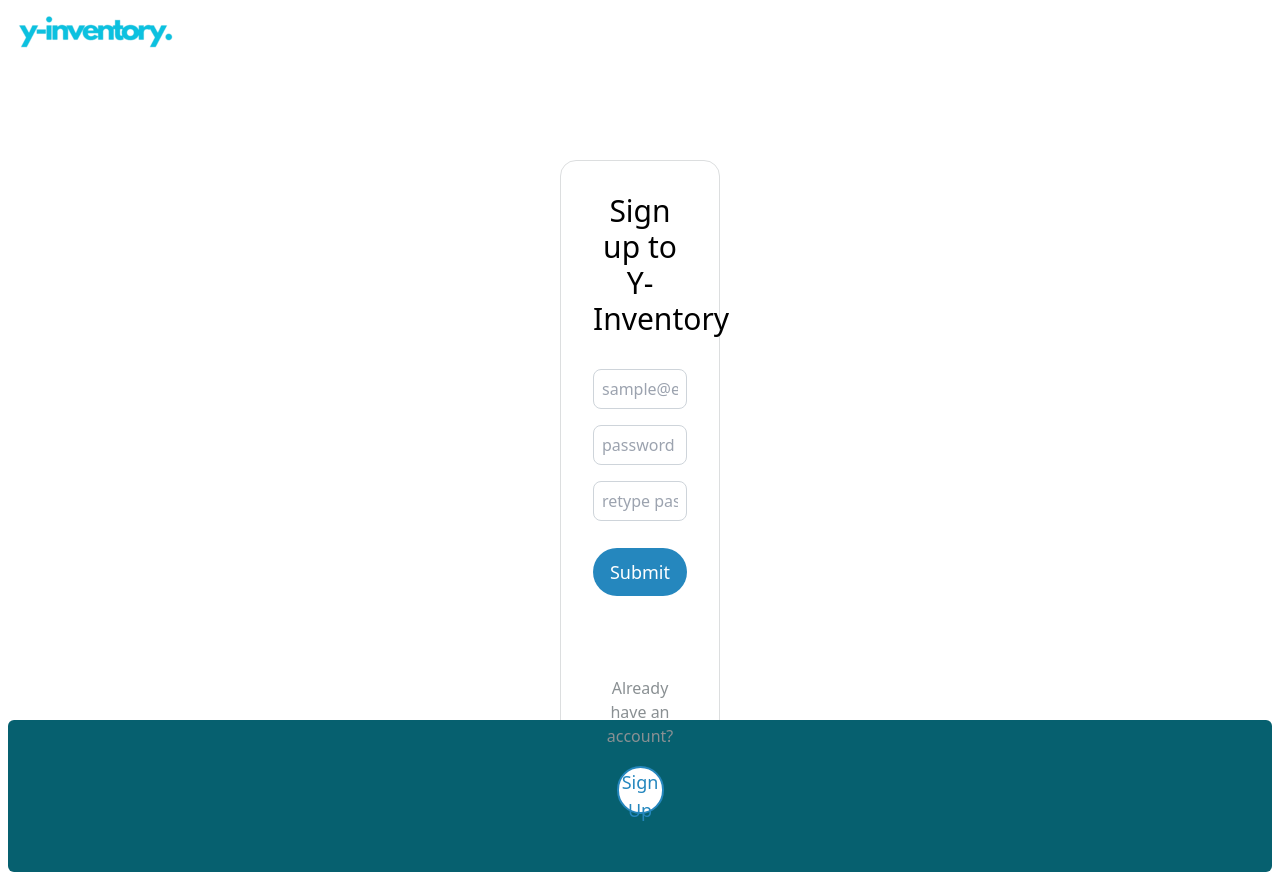
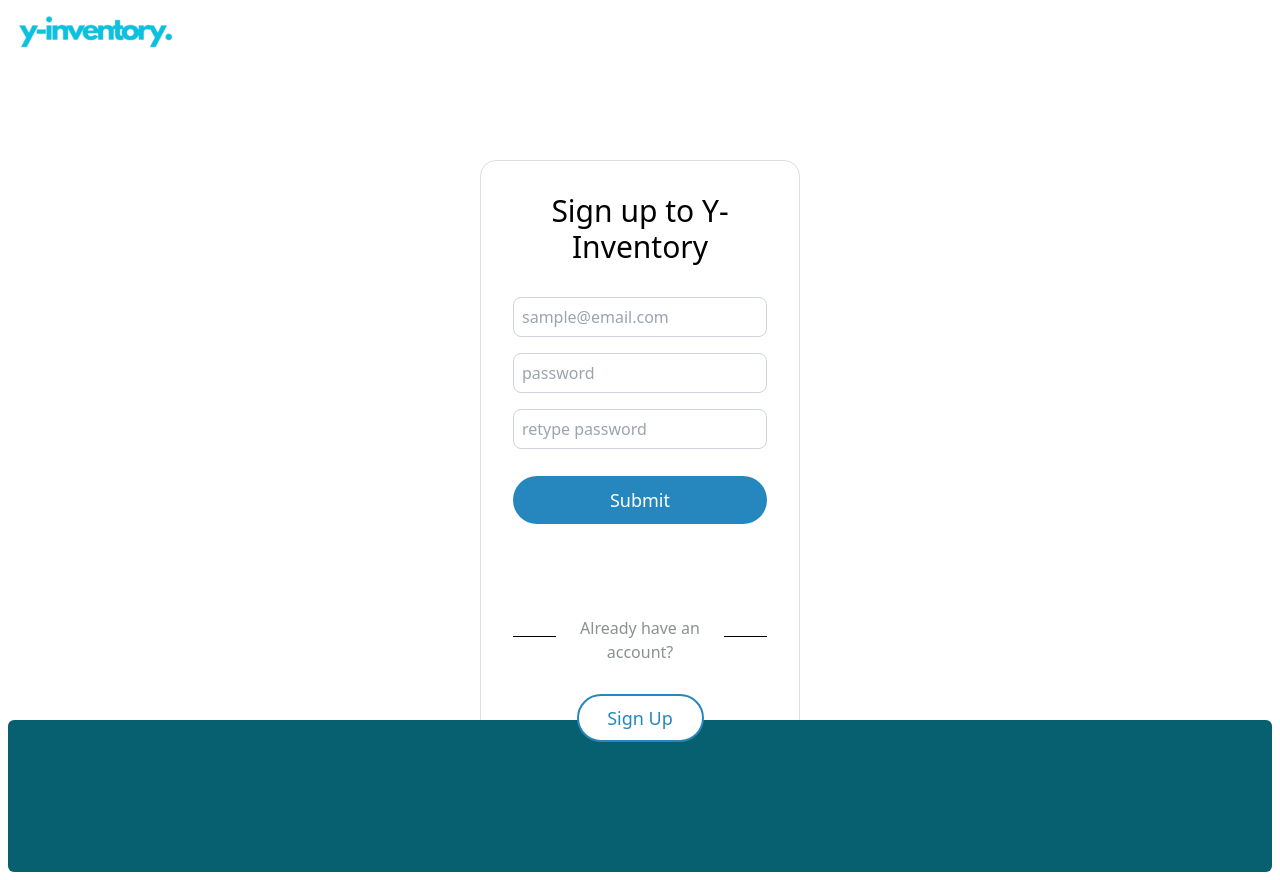
Before and after one commit to patrickeugenesacueza/y-inventory, a React (Vite) app in the folder inventory/: page /signup in a window 1280 px wide. Built offline with nearby package versions, Linux system fonts and the light colour scheme.

Commit message:
Update: SignUp.jsx

```diff
--- a/inventory/src/Pages/Login.jsx
+++ b/inventory/src/Pages/Login.jsx
@@ -1,26 +1,54 @@
-import React from "react";
+import React, { useState } from "react";
 import Input from "../components/Input";
 import Button from "../components/Button";
 import AccountSeperator from "../components/AccountSeperatorLogin";
 import { Link } from "react-router-dom";
+import {auth} from "../firebase";
+import { signInWithCredential, signInWithEmailAndPassword } from "firebase/auth";
+
+
 export default function Login() {
+  const [email, setEmail] = useState("");
+  const [password, setPassword] = useState("");
+
+  const signIn = (e) => {
+      e.preventDefault();
+      signInWithEmailAndPassword(auth, email, password)
+      .then((userCredential) =>{
+        console.log(userCredential);
+      })
+      .catch((error) => {
+        console.log(error);
+      })
+  };
+
   return (
     <>
       <div className="h-[90vh] text-center py-[10em] md:pb-[1em] px-[1em] md:px-[15em] lg:px-[20em] xl:px-[30em] 2xl:px-[40em] ">
         <div className="md:border-[1.5px] md:border-[#b8cbd4] md:p-[2em] md:rounded-[1em]">
           <span className="text-center text-3xl">Log in to Y-Inventory</span>
+          <form onSubmit={signIn}>
             <Input
               placeholder="sample@email.com"
-            editableClassName="h-[5vh] text-blue-500 mt-[2em]"
+              editableClassName="h-[5vh] mt-[2em]"
+              value={email}
+              onChange = {(e) => setEmail(e.target.value)}
+              type="email"
+              required
             />
             <Input
               placeholder="password"
-            editableClassName="h-[5vh] text-blue-500 mt-[1em]"
+              editableClassName="h-[5vh] mt-[1em]"
+              value={password}
+              onChange = {(e) => setPassword(e.target.value)}
+              type="password"
+              required
             />
             <Link to="/SignUp">
               <Button
                 customClass="w-full h-[6vh] bg-[#2587be] rounded-[2em] text-white font-[500] text-lg mt-[1.5em]"
                 buttonName="Submit"
+                type="Submit"
               />
               <AccountSeperator />
               <Button
@@ -28,6 +56,7 @@
                 buttonName="Sign Up"
               />
             </Link>
+          </form>
         </div>
       </div>
     </>
--- a/inventory/src/components/Button.jsx
+++ b/inventory/src/components/Button.jsx
@@ -1,12 +1,13 @@
 import React from "react";
 
 
-export default function Button(props,buttonName,customClass,value){
+export default function Button(props,buttonName,customClass,value,type){
     return(
         <>
             <button
             className={props.customClass}
             value={props.value}
+            type = {props.type}
             >
                 {props.buttonName}
             </button>
--- a/inventory/src/components/Input.jsx
+++ b/inventory/src/components/Input.jsx
@@ -1,12 +1,15 @@
 import React from "react";
 
-export default function Input({ placeholder, editableClassName }) {
+export default function Input({ placeholder, editableClassName, value, onChange, type}) {
   return (
     <>
       <div>
         <input
           className={`w-full h-5vh border-[1.5px] border-[#ced4da] px-2 rounded-lg ${editableClassName}`}
           placeholder={placeholder}
+          value = {value}
+          onChange={onChange}
+          type= {type}
           required
         />
       </div>
--- a/inventory/src/firebase.jsx
+++ b/inventory/src/firebase.jsx
@@ -1,7 +1,7 @@
-// Import the functions you need from the SDKs you need
+// firebase.jsx
+
+import { getAuth } from "firebase/auth";
 import { initializeApp } from "firebase/app";
-// TODO: Add SDKs for Firebase products that you want to use
-// https://firebase.google.com/docs/web/setup#available-libraries
 
 // Your web app's Firebase configuration
 const firebaseConfig = {
@@ -17,3 +17,5 @@
 const app = initializeApp(firebaseConfig);
 
 const auth = getAuth(app);
+
+export { auth };
--- a/inventory/src/pages/SignUp.jsx
+++ b/inventory/src/pages/SignUp.jsx
@@ -1,37 +1,67 @@
-import React from "react";
+import React, { useState } from "react";
 import Input from "../components/Input";
 import Button from "../components/Button";
 import AccountSeperator from "../components/AccountSeperatorSignUp";
 import { Link } from "react-router-dom";
+import {auth} from "../firebase";
+import { createUserWithEmailAndPassword } from "firebase/auth";
+
+
 export default function SignUp() {
+  const [email, setEmail] = useState("");
+  const [password, setPassword] = useState("");
+
+  const signUp = (e) => {
+    e.preventDefault();
+    createUserWithEmailAndPassword(auth, email, password)
+    .then((userCredential) =>{
+        console.log(userCredential);
+    })
+    .catch((error) => {
+        console.log(error);
+    })
+};
+
+
   return (
     <>
-      <div className="h-[90vh] text-center py-[10em] px-[1em] md:pb-[1em] md:px-[10em] lg:px-[20em] xl:px-[35em] ">
+      <div className="h-[90vh] text-center py-[10em] md:pb-[1em] px-[1em] md:px-[15em] lg:px-[20em] xl:px-[30em] 2xl:px-[40em] ">
         <div className="md:border-[1.5px] md:border-[#dcdedf] md:p-[2em] md:rounded-[1em]">
           <span className="text-center text-3xl">Sign up to Y-Inventory</span>
+          <form onSubmit={signUp}>
             <Input
               placeholder="sample@email.com"
-            editableClassName="h-[5vh] text-blue-500 mt-[2em]"
+              editableClassName="h-[5vh] mt-[2em]"
+              value={email}
+              onChange = {(e) => setEmail(e.target.value)}
+              type="text"
             />
             <Input
               placeholder="password"
-            editableClassName="h-[5vh] text-blue-500 mt-[1em]"
+              editableClassName="h-[5vh] mt-[1em]"
+              value={password}
+              onChange = {(e) => setPassword(e.target.value)}
+              type="password"
             />
             <Input
               placeholder="retype password"
-            editableClassName="h-[5vh] text-blue-500 mt-[1em]"
+              editableClassName="h-[5vh] mt-[1em]"
+              type="password"
             />
-          <Link to="/">
+            {/* <Link to="/"> */}
               <Button
                 customClass="w-full h-[6vh] bg-[#2587be] rounded-[2em] text-white font-[500] text-lg mt-[1.5em]"
                 buttonName="Submit"
+                type="submit"
               />
               <AccountSeperator />
               <Button
                 customClass="w-1/2 h-[6vh] bg-white rounded-[2em] text-[#2587be] font-[500] text-lg mt-[1em] border-2 border-[#2587be]"
                 buttonName="Sign Up"
+
               />
-          </Link>
+            {/* </Link> */}
+          </form>
         </div>
       </div>
     </>
```
Lines whose indentation alone changed are shown as unchanged.
